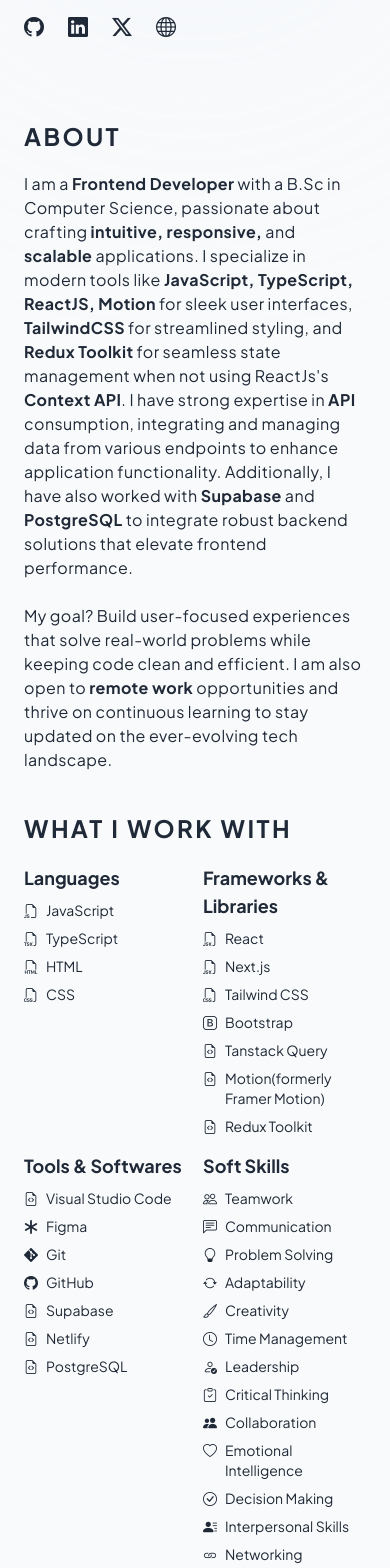
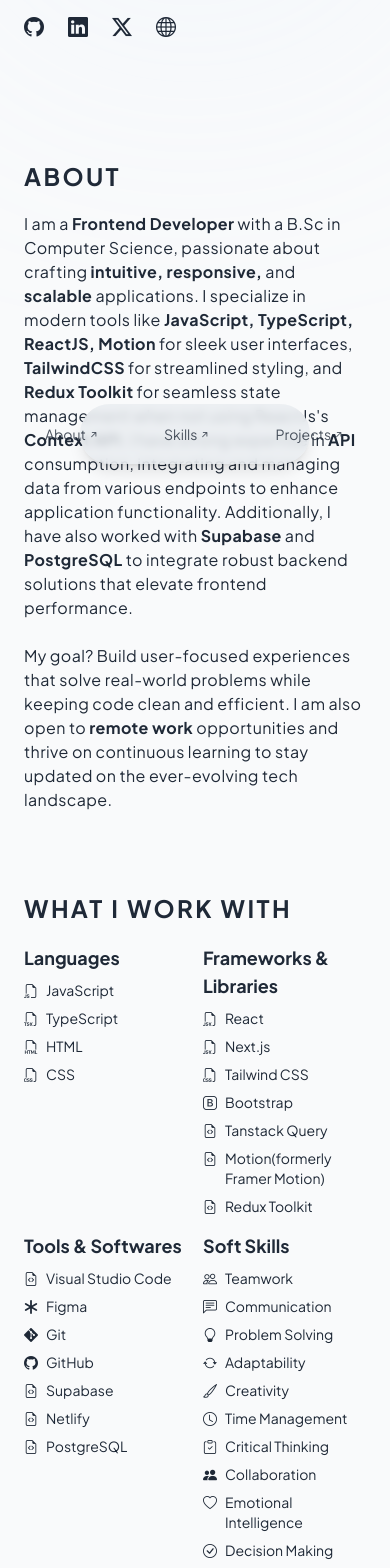
Before and after one commit to AkhatorEnosa/my_portfolio, a React (Vite) app: page / in a window 390 px wide. Shown: the part 360-1928 px from the top of the page. Built offline with nearby package versions, Linux system fonts and the light colour scheme.

Commit message:
minor responsiveness fixes

```diff
--- a/src/components/NavLink.tsx
+++ b/src/components/NavLink.tsx
@@ -10,10 +10,10 @@ const NavLink = ({url, title}: NavLinkProps) => {
   const { selectedSection, setSelectedSection } = useContext(AppContext)
   return (
     <a href={url}
-      className={`group relative w-fit h-fit flex justify-center items-center gap-3 capitalize text-sm ${selectedSection === title ? "font-bold text-[#008080] dark:text-[#f9fafb]" : "hover:text-[#008080] dark:text-[#f9fafb]/60 dark:hover:text-[#f9fafb] hover:font-bold opacity-80 hover:opacity-100"}  transition-all duration-150`}
+      className={`group relative w-fit h-fit flex justify-center items-center lg:gap-3 capitalize text-sm ${selectedSection === title ? "font-bold text-[#008080] dark:text-[#f9fafb]" : "hover:text-[#008080] dark:text-[#f9fafb]/60 dark:hover:text-[#f9fafb] hover:font-bold opacity-80 hover:opacity-100"}  transition-all duration-150`}
       onClick={() => {
         setSelectedSection(title);
-        // localStorage.setItem('section', title)
+        localStorage.setItem('section', title)
       }}
     >{title} <i className={`bi -rotate-45 ${selectedSection !== title ? "group-hover:rotate-0 bi-arrow-right-short" : "rotate-0 bi-arrow-right"} transition-all duration-150`}></i></a>
   )
--- /dev/null
+++ b/src/constants/sociallinks.ts
@@ -0,0 +1,26 @@
+export const SOCIALLINKS = [
+    {
+        id: 1,
+        title: "Github",
+        icon: "bi-github",
+        url: "https://www.github.com/Akhatorenosa"
+    },
+    {
+        id: 2,
+        title: "LinkedIn",
+        icon: "bi-linkedin",
+        url: "https://www.linkedin.com/in/osakhogba-akhator-024762139/"
+    },
+    {
+        id: 3,
+        title: "X(formerly Twitter)",
+        icon: "bi-twitter-x",
+        url: "https://x.com/5hin3_x"
+    },
+    {
+        id: 4,
+        title: "Soozeer",
+        icon: "bi-globe",
+        url: "https://soozeer.netlify.app/#/aefea77c-748a-4850-bc28-5bc45f74a7ce"
+    }
+]
--- a/src/constants/softskills.ts
+++ b/src/constants/softskills.ts
@@ -36,12 +36,6 @@ export const SOFT_SKILLS = [
         description: "The process of planning and exercising conscious control over the amount of time spent on specific activities.",
     },
     {
-        name: "Leadership",
-        icon: "bi bi-person-check",
-        url: "https://en.wikipedia.org/wiki/Leadership",
-        description: "The action of leading a group of people or an organization.",
-    },
-    {
         name: "Critical Thinking",
         icon: "bi bi-clipboard-check",
         url: "https://en.wikipedia.org/wiki/Critical_thinking",
@@ -72,12 +66,6 @@ export const SOFT_SKILLS = [
         description: "The skills used by a person to interact with others properly.",
     },
     {
-        name: "Networking",
-        icon: "bi bi-link",
-        url: "https://en.wikipedia.org/wiki/Networking_(business)",
-        description: "The action or process of interacting with others to exchange information and develop professional or social contacts.",
-    },
-    {
         name: "Attention to Detail",
         icon: "bi bi-zoom-in",
         url: "https://en.wikipedia.org/wiki/Attention_to_detail",
--- a/src/context/AppContext.tsx
+++ b/src/context/AppContext.tsx
@@ -11,7 +11,7 @@ export const AppContext = createContext<{
 }>({
   theme: 'light',
   setTheme: () => {},
-  selectedSection: 'about',
+  selectedSection: '',
   setSelectedSection: () => {},
   groupBy: 'all',
   setGroupBy: () => {},
@@ -19,10 +19,19 @@ export const AppContext = createContext<{
 });
 
 
+// get url last part
+const originUrl = location.href;
+const splitUrl = originUrl.split("/");
+const lastPartOfUrl = splitUrl[splitUrl.length - 1]
+const result = lastPartOfUrl.slice(1)
+// location.href = originUrl + "/#" + selectedSection
+console.log(lastPartOfUrl.slice(1))
+
+
 
 export function AppProvider({ children } : { children: ReactNode }) {
     const [theme, setTheme] = useState(localStorage.getItem('theme') || 'light')
-    const [selectedSection, setSelectedSection] = useState("about")
+    const [selectedSection, setSelectedSection] = useState(result === '' ? result : localStorage.getItem('section') || '')
     const [groupBy, setGroupBy] = useState("all")
 
     const themeHandler = () => {
@@ -35,15 +44,12 @@ export function AppProvider({ children } : { children: ReactNode }) {
     useEffect(() => {
       const savedTheme = localStorage.getItem('theme');
       const systemPrefersDark = window.matchMedia('(prefers-color-scheme: dark)').matches;
-      // localStorage.setItem('section', selectedSection)
+      localStorage.setItem('section', selectedSection)
 
       const initialTheme = savedTheme || (systemPrefersDark ? 'dark' : 'light');
       setTheme(initialTheme);
       document.documentElement.classList.toggle('dark', initialTheme === 'dark');
 
-      // const originUrl = location.origin;
-      // location.href = originUrl + "/#" + selectedSection
-      // console.log(newLocation)
     }
     , [theme, selectedSection])
 
--- a/src/sections/Left.tsx
+++ b/src/sections/Left.tsx
@@ -5,6 +5,7 @@ import { motion } from "framer-motion"
 import { useContext } from "react";
 import { AppContext } from "../context/AppContext";
 import { NAVLINKS } from "../constants/navlinks";
+import { SOCIALLINKS } from "../constants/sociallinks";
 
 const Left = () => {
   const context = useContext(AppContext);
@@ -20,7 +21,7 @@ const Left = () => {
         <div className="w-full flex flex-col">
           {/* user data  */}
           <motion.h1
-            initial={{ opacity: 0, y: -50 }}
+            initial={{ opacity: 0, y: 50 }}
             animate={{ opacity: 1, y: 0 }}
             transition={{ duration: 0.5 }}
             className="text-4xl md:text-5xl lg:text-6xl font-bold leading-14"
@@ -30,18 +31,18 @@ const Left = () => {
           <div className="flex flex-col mt-2 gap-2">
             {/* description  */}
             <motion.p
-              initial={{ opacity: 0, y: -50 }}
+              initial={{ opacity: 0, y: 50 }}
               animate={{ opacity: 1, y: 0 }}
               transition={{ duration: 0.5, delay: 0.5 }}
             className="text-lg lg:text-2xl">Frontend Developer</motion.p>
             <motion.p
-              initial={{ opacity: 0, y: -50 }}
+              initial={{ opacity: 0, y: 50 }}
               animate={{ opacity: 1, y: 0 }}
               transition={{ duration: 0.5, delay: 0.8 }}
             className="w-[60%] lg:w-full text-sm lg:text-lg mt-2 dark:text-[#f9fafb]/70">Code + design → flawless interfaces. Turning ideas into interactive reality.</motion.p>
 
             <motion.div
-              initial={{ opacity: 0, y: -50 }}
+              initial={{ opacity: 0, y: 50 }}
               animate={{ opacity: 1, y: 0 }}
               transition={{ duration: 0.5, delay: 1.2 }}
              className="relative w-fit flex flex-col mt-10 gap-2">
@@ -56,12 +57,12 @@ const Left = () => {
         </div>
 
         <motion.div
-          initial={{ opacity: 0, y: -50 }}
+          initial={{ opacity: 0, y: 50 }}
           animate={{ opacity: 1, y: 0 }}
           transition={{ duration: 0.5, delay: 1.5 }}
         className="w-full flex flex-col mt-10">
           {/* nav links */}
-          <div className="relative hidden lg:flex lg:flex-col mt-10 gap-2 z-40">
+          <div className="fixed right-20 left-20 bottom-5 lg:relative lg:right-0 lg:left-0 lg:bottom-0 flex lg:flex-col justify-center items-center lg:items-start  bg-[#e9edf1]/80 dark:bg-[#2a3b52]/80 dark:text-[#f9fafb]/60 dark:hover:text-[#f9fafb] lg:bg-transparent lg:backdrop-blur-none lg:rounded-none lg:shadow-none rounded-full backdrop-blur-sm shadow-lg py-5 px-5 lg:py-0 lg:px-0 mt-10 gap-16 lg:gap-2 z-40">
             {
               NAVLINKS.map((navlink, index) => (
                 <NavLink key={index+navlink} url={`#${navlink}`} title={navlink}/>
@@ -72,23 +73,24 @@ const Left = () => {
       </div>
 
       <motion.div
-        initial={{ opacity: 0, y: -50 }}
+        initial={{ opacity: 0, y: 50 }}
         animate={{ opacity: 1, y: 0 }}
         transition={{ duration: 0.5, delay: 2 }}
       className="w-full flex lg:mt-10 justify-between items-center text-xl lg:text-2xl">
         {/* social links */}
-        <div className="flex gap-6">
-          <SocialLink url="https://www.github.com/Akhatorenosa" title="Github" icon="bi-github"/>
-          <SocialLink url="https://www.linkedin.com/in/osakhogba-akhator-024762139/" title="LinkedIn" icon="bi-linkedin"/>
-          <SocialLink url="https://x.com/5hin3_x" title="X(formerly Twitter)" icon="bi-twitter-x"/>
-          <SocialLink url="https://soozeer.netlify.app/#/aefea77c-748a-4850-bc28-5bc45f74a7ce" title="Soozeer" icon="bi-globe"/>
+        <div className="flex gap-6 ">
+          {
+            SOCIALLINKS.map((sociallink) => (
+              <SocialLink key={sociallink.id} url={sociallink.url} title={sociallink.title} icon={sociallink.icon}/>
+            ))
+          }
         </div>
 
         <motion.div
           initial={{ opacity: 0 }}
           animate={{ opacity: 1 }}
           transition={{ duration: 0.5, delay: 2.5}}
-          className="fixed right-5 top-5 lg:relative lg:right-0 lg:top-0 w-fit flex bg-[#e9edf1] dark:bg-[#2a3b52] dark:text-[#f9fafb]/60 dark:hover:text-[#f9fafb] hover:font-semibold border-8 border-[#f9fafb] dark:border-none lg:border-none py-2 px-4 rounded-full cursor-pointer overflow-hidden z-40 duration-150 transition-all" aria-label={theme === 'dark' ? 'Switch to light mode' : 'Switch to dark mode'} onClick={() => themeHandler()}>
+          className="fixed right-2 top-8 lg:relative lg:right-0 lg:top-0 w-fit flex bg-[#e9edf1]/80 dark:bg-[#2a3b52]/80 dark:text-[#f9fafb]/60 dark:hover:text-[#f9fafb] hover:font-semibold py-2 px-4 rounded-full backdrop-blur-sm shadow-lg lg:shadow-none lg:backdrop-blur-none cursor-pointer overflow-hidden z-40 duration-150 transition-all" aria-label={theme === 'dark' ? 'Switch to light mode' : 'Switch to dark mode'} onClick={() => themeHandler()}>
           <p className={`w-fit text-sm flex justify-center items-center gap-2 ${theme === 'dark' ? "-translate-x-30 opacity-0" : "translate-x-0 opacity-100"} duration-150 transition-all`}>Light Mode<i className={`text-2xl bi bi-brightness-high-fill text-orange-300 ${theme !== 'dark' ? "rotate-180" : "rotate-0"} duration-150 transition-all`}></i></p>
           <p className={`absolute w-fit text-sm flex justify-center items-center gap-2 ${theme !== 'dark' ? "-translate-x-20 opacity-0" : "translate-x-0 opacity-100"} duration-150 transition-all`}>Dark Mode<i className={`text-xl bi bi-moon-fill text-yellow-200 ${theme === 'dark' ? "rotate-[360deg]" : "rotate-0"} duration-150 transition-all`}></i></p>
         </motion.div>
--- a/src/sections/Right.tsx
+++ b/src/sections/Right.tsx
@@ -18,7 +18,7 @@ const Right = () => {
                 initial={{ opacity: 0, y: -50 }}
                 animate={{ opacity: 1, y: 0 }}
                 transition={{ duration: 0.5, delay: 2.5 }}
-                className="text-base"
+                className="text-base py-10 lg:py-0"
             >
             <motion.h1
                 initial={{ opacity: 0, y: -50 }}
@@ -114,7 +114,7 @@ const Right = () => {
                 </div>
             </motion.div>
 
-            <div className="w-full flex flex-col mt-10 justify-center items-center">
+            <div className="w-full flex flex-col lg:mt-10 pb-10 justify-center items-center">
                 <p className="text-2xl mt-10">I am currently open to remote opportunities.</p>
                 <p className="text-sm mt-2 opacity-80">Feel free to reach out for collaboration or just a chat!</p>
             </div>
```
